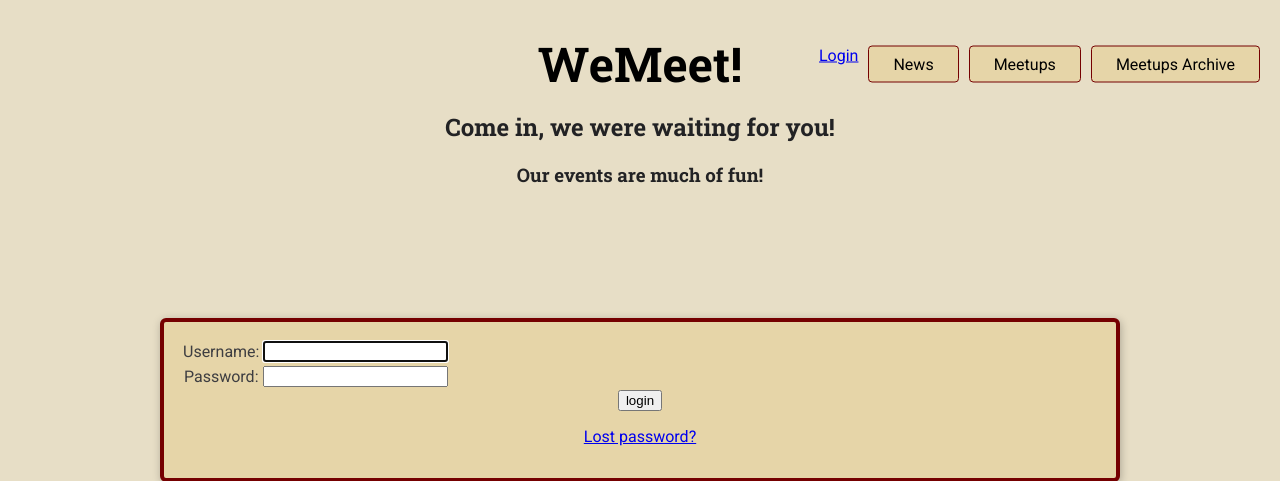
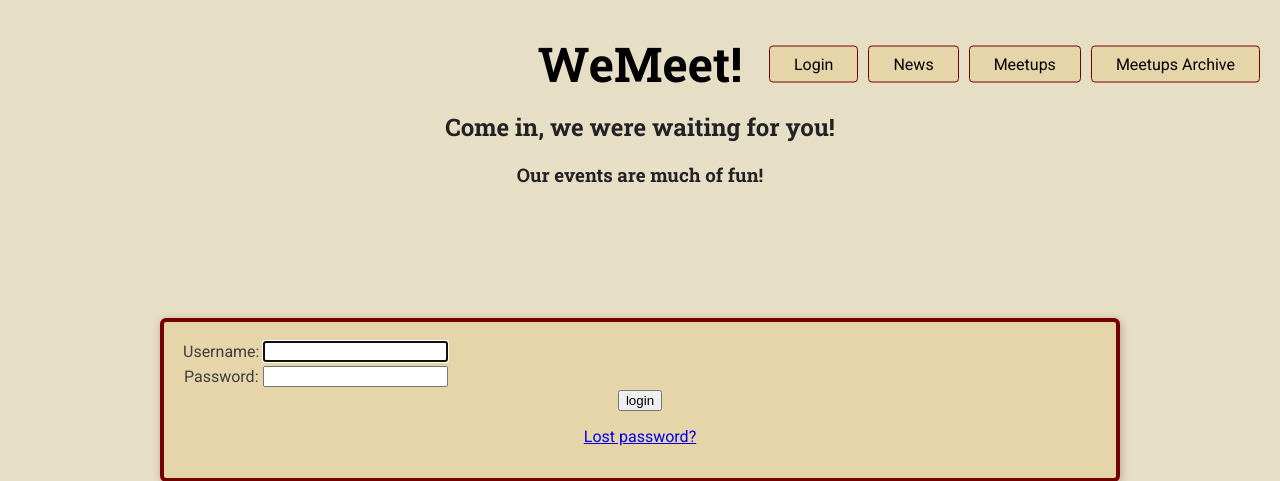
Before and after one commit to Yurii-Levchenko/event_manager, a Django app: page /accounts/login/ in a window 1280 px wide. Shown: the top 481 px of the page. Run offline with Django 5.2, Linux system fonts and the light colour scheme; some libraries are stand-ins or nearby versions.

Commit message:
Minor changes on main branch

```diff
--- a/meetups/templates/meetups/base/base.html
+++ b/meetups/templates/meetups/base/base.html
@@ -27,7 +27,8 @@
                      <button type="submit" class="btn btn-link">Logout</button>
                    </form>
                {% else %}
-                    <a href="{% url 'login' %}?next={{ request.path }} class='btn btn-link'">Login</a>
+                    <a href="{% url 'login' %}?next={% url 'main' %}" class='btn btn-link'>Login</a>
+                    {% comment %} <a href="{% url 'login' %}?next={{ request.path }} class='btn btn-link'">Login</a> {% endcomment %}
                {% endif %}
 
                 <a href="/news" class="btn" id='news-page'>News</a>
--- a/templates/registration/login.html
+++ b/templates/registration/login.html
@@ -50,12 +50,5 @@ Our events are much of fun!
     {# Assumes you set up the password_reset view in your URLconf #}
     <p><a href="{% url 'password_reset' %}">Lost password?</a></p>
   </article>
-  <style>
-    .sidebar-nav content {
-        margin-top: 20px;
-        padding: 0;
-        list-style: none;
-      }
 
-  </style>
 {% endblock %}
```
Also changed, not shown: db.sqlite3.
